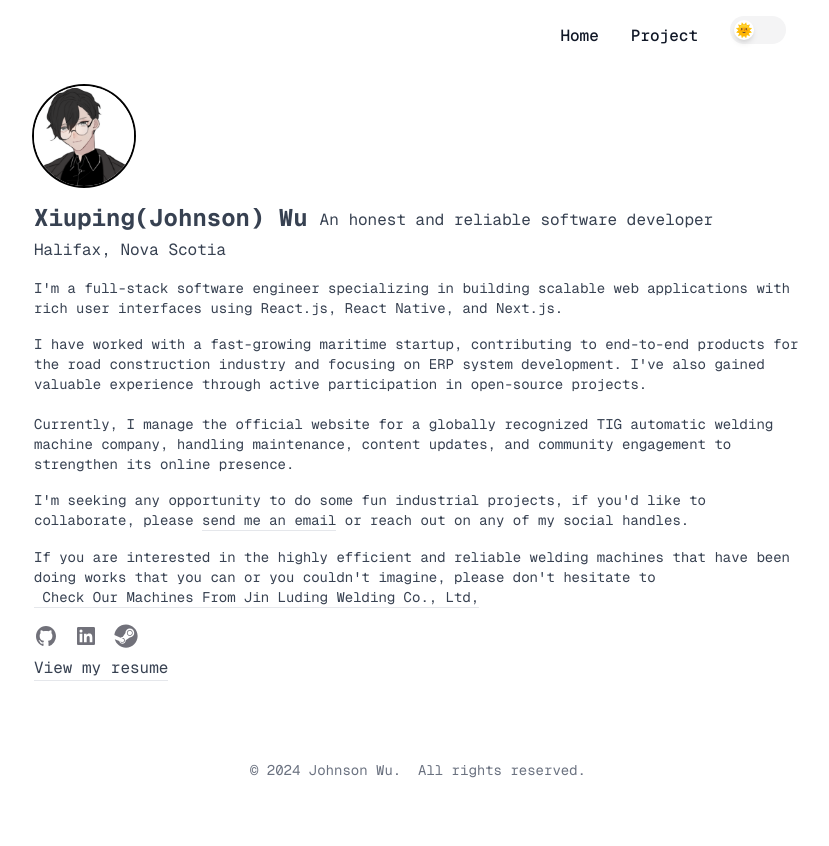
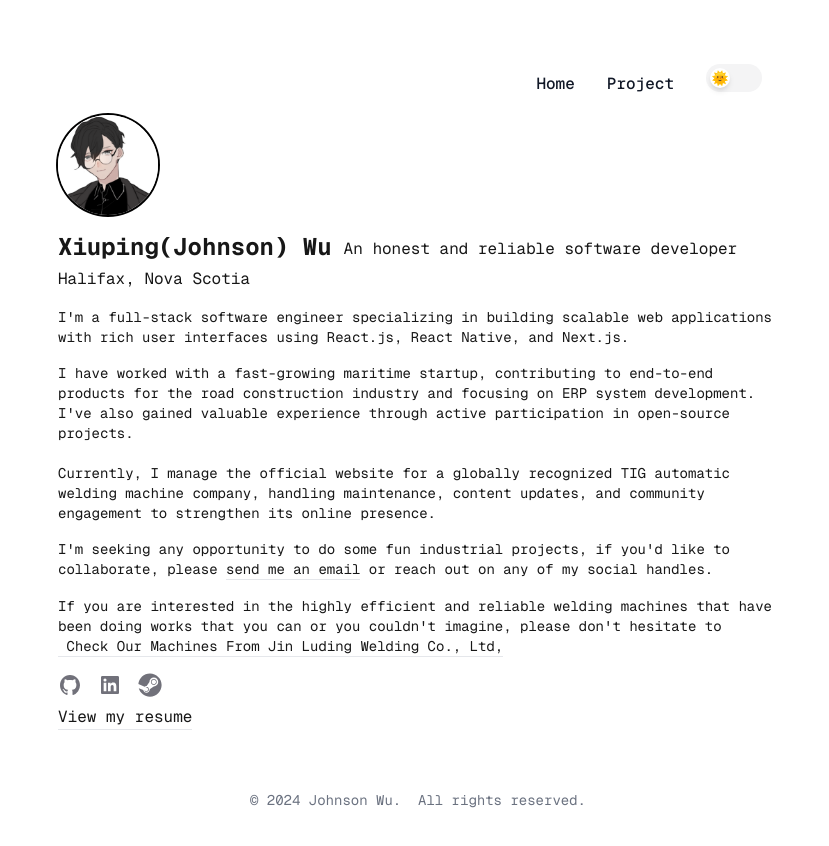
Before and after one commit to XiupingWu/Portfolio, a Next.js app: page / in a window 1280 px wide. Shown: the top 846 px of the page, without its empty margins (222-1051 px from the left). Before the commit the page ends 800 px from the top, so only its background shows below. Built offline with nearby package versions, Linux system fonts and the light colour scheme.

Commit message:
Update layout to adopt 2k up res

```diff
--- a/src/app/layout.tsx
+++ b/src/app/layout.tsx
@@ -43,11 +43,13 @@
         className={`mx-auto min-h-screen max-w-3xl antialiased bg-white dark:bg-zinc-950 dark:text-gray-100 ${geistMono.className}`}
       >
         <ThemeProvider>
-          <main className="mx-4 px-2 md:px-0 lg:mx-auto flex flex-col justify-between min-h-screen text-gray-700 dark:text-gray-300">
+          <div className="max-w-4xl mx-auto px-6 py-12">
             <Navbar />
-            {children}
-            <Footer/>
-          </main>
+            <main>
+              {children}
+            </main>
+            <Footer />
+          </div>
         </ThemeProvider>
       </body>
     </html>
```
